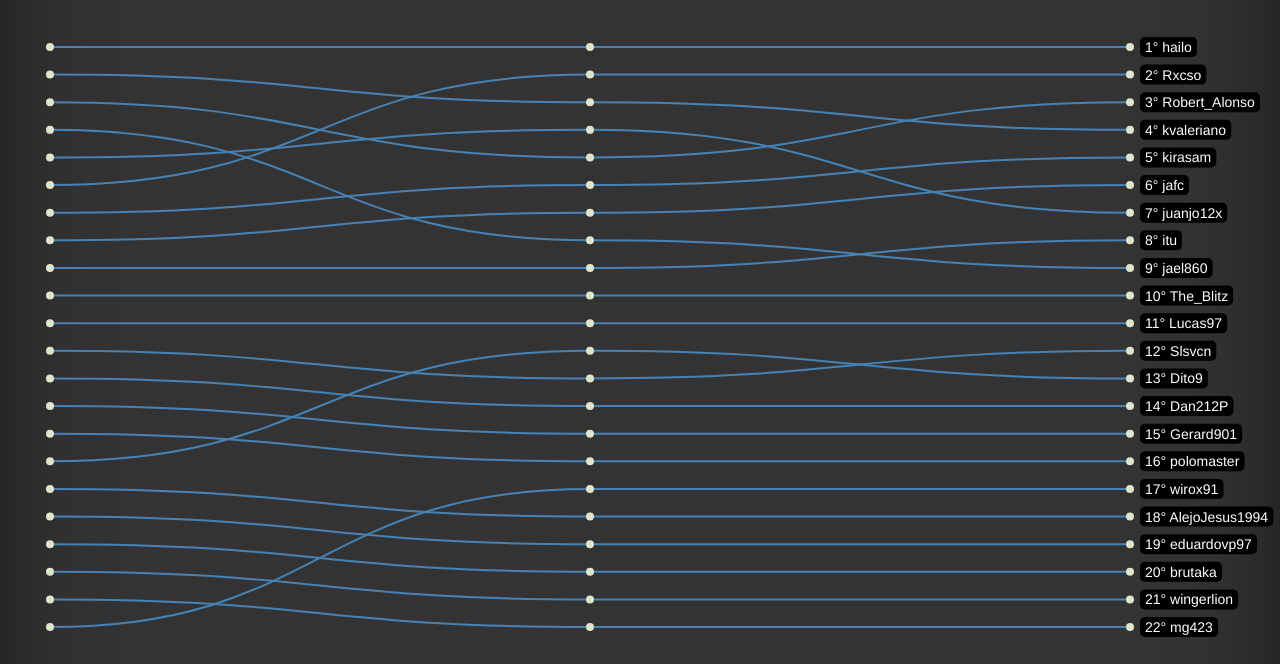
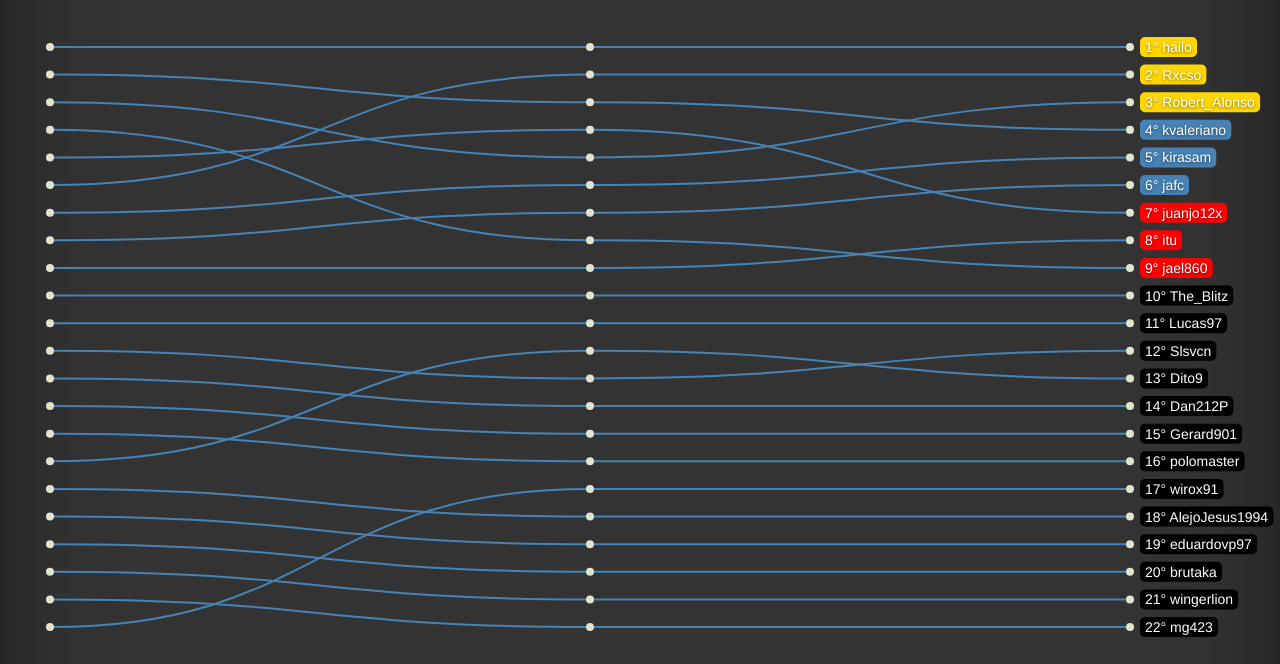
Before and after one commit to andreqi/scoreboard-sort, a plain HTML site: page index.html in a window 1280 px wide. Shown: the part 123-787 px from the top of the page. Drawn offline with nearby package versions, Linux system fonts and the light colour scheme.

Commit message:
color and classes for last tooltips

```diff
--- a/contest-track.js
+++ b/contest-track.js
@@ -64,7 +64,17 @@ var contestTrack = function() {
     displayLastContest: function (index, transform) {
       handleOrder.forEach(function(handle) {
         var point = transform(paths[handle][index]);
-        var place = pathData[handle][index].place + '° ' + handle;
+        var place = pathData[handle][index].place;
+        var team="";
+        if (place <= 3) {
+          team = "gold";
+        } else if (place <= 6) {
+          team = "silver";
+        } else if (place <= 9) {
+          team = "bronze";
+        }
+
+        var label = place + '° ' + handle;
         var tooltip = D3tooltips.append('g')
           .attr('transform', 'translate(' +
               (point.x + 10) + ', ' +
@@ -74,13 +84,16 @@ var contestTrack = function() {
           .attr('x', 5)
           .attr('y', track.getAttr('last-tip-height')/2 + 5)
           .attr('fill', 'white')
-          .text(place);
+          .text(label);
 
         rect
           .attr('rx', 5)
           .attr('ry', 5)
           .attr('width', text.node().getBBox().width + 10)
           .attr('height', track.getAttr('last-tip-height'));
+         if (team) {
+           rect.classed(team, true);
+         }
       });
     },
     displayRange: function(begin, end) {
--- a/cover.css
+++ b/cover.css
@@ -1,6 +1,18 @@
 /*
  * Globals
  */
+
+.gold {
+  fill: gold;
+}
+
+.bronze {
+  fill: red;
+}
+
+.silver {
+  fill: steelblue;
+}
 
 /* Links */
 path {
```
